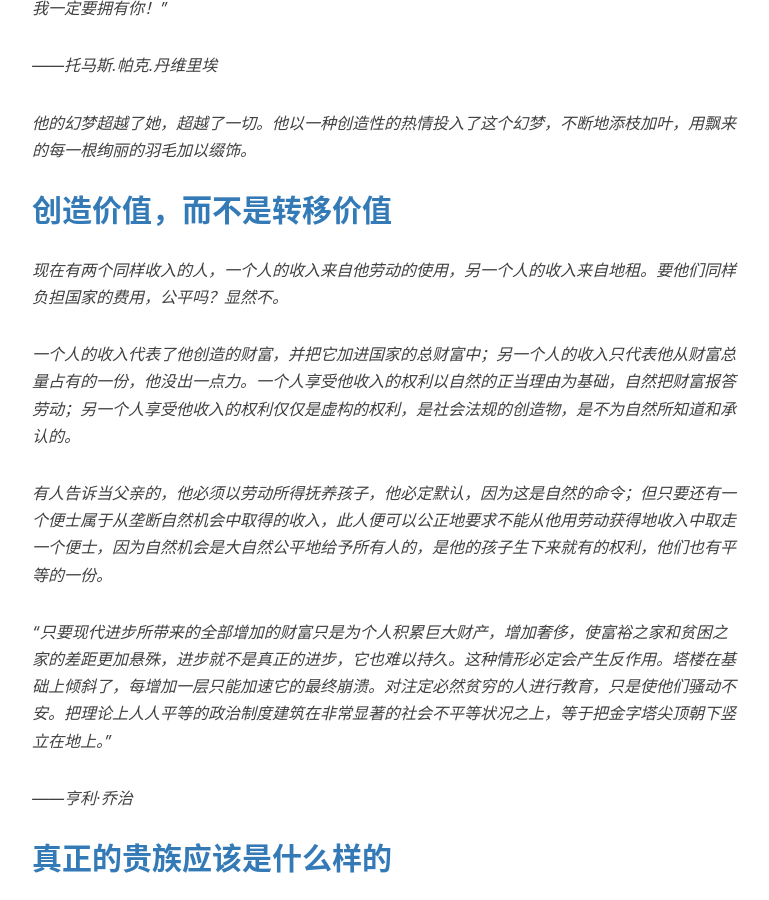
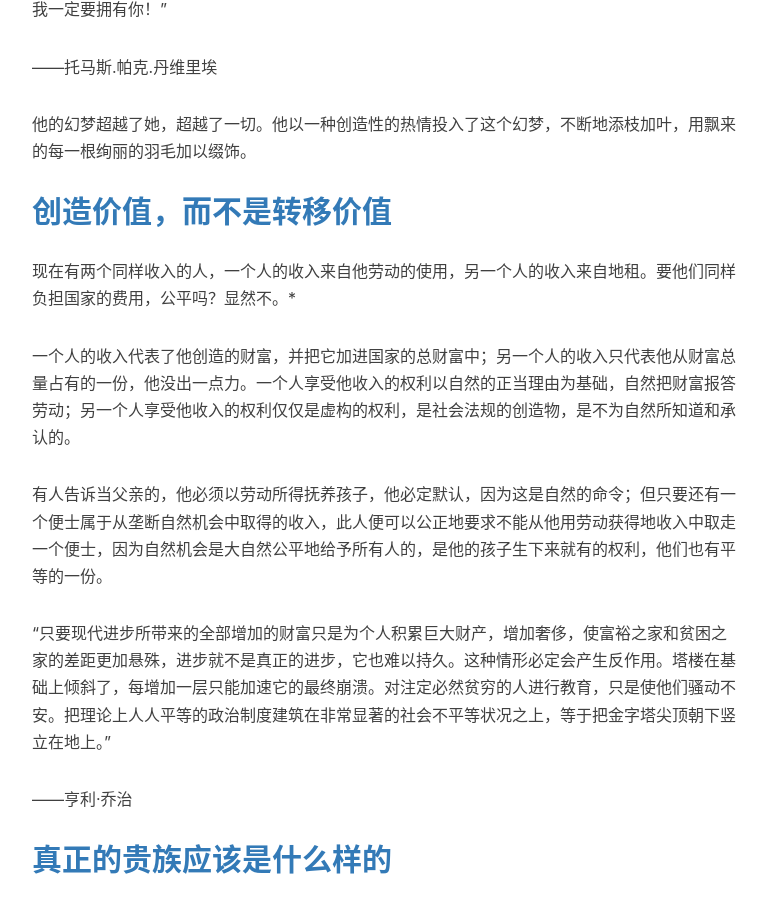
Before and after one commit to imfms/imfms.github.io, a Jekyll site: the page built from _posts/2019-02-27-front-of-road-readnote.md, in a window 1280 px wide and 900 px high, scrolled down 1516 px. Shown: the whole window, without its empty margins (233-1002 px from the left). Built offline with Jekyll 4.4.1, drawn with Linux system fonts in a browser that asks for light colours; nearby versions of some CDN libraries; comment, search, counter and statistics services are not loaded.

Commit message:
opt format

```diff
--- a/_posts/2019-02-27-front-of-road-readnote.md
+++ b/_posts/2019-02-27-front-of-road-readnote.md
@@ -10,7 +10,7 @@ tags:
 - think
 ---
 
-> *doc.imf.ms/timeflow/2018-13*
+*doc.imf.ms/timeflow/2018-13*
 
 > 《前方的路》作者提供有两种版本：在线版本和销售版本。在[作者的个人网站](http://www.ruanyifeng.com/road/index.html)中可以在线观看全文，我最初是买了一份kindle版本，不想每次都麻烦的翻到网站，后来发现在线版本文章居然比销售版本多一些，应该是是有一些版权相关的取舍或是后期的新编。
 
@@ -24,7 +24,7 @@ tags:
 [等待戈多](http://www.ruanyifeng.com/road/2004/2004-01-27-beckett.html)
 -----------------------------------------------------------------------
 
-*每个人都在等待戈多，等待好运降临和人生转机。它会到来吗？人生的悲哀就在于，大多数时候，命运其实早已注定，戈多不会来。你不得不徒劳地等下去，自己欺骗自己说，也许明天就会有改变发生，这样才能免于绝望。*
+每个人都在等待戈多，等待好运降临和人生转机。它会到来吗？人生的悲哀就在于，大多数时候，命运其实早已注定，戈多不会来。你不得不徒劳地等下去，自己欺骗自己说，也许明天就会有改变发生，这样才能免于绝望。
 
 
 
@@ -36,62 +36,59 @@ tags:
 [他爱的是自己的幻梦，她是那个幻梦的化身](http://www.ruanyifeng.com/road/2005/2005-04-01-gatsby.html)
 ----------------------------------------------------------------------------------------------------
 
-*红帽子，白帽子，蓝帽子*
+红帽子，白帽子，蓝帽子
 
-*然后换上金帽子，如果这样可以让她高兴；*
+然后换上金帽子，如果这样可以让她高兴；
 
-*如果你跳得很高，那就为她再跳一次，*
+如果你跳得很高，那就为她再跳一次，
 
-*直到她大声喊“亲爱的爱人，戴着金帽子、跳得高高的爱人，*
+直到她大声喊“亲爱的爱人，戴着金帽子、跳得高高的爱人，
 
-*我一定要拥有你！”*
+我一定要拥有你！”
 
-*——托马斯.帕克.丹维里埃*
+——托马斯.帕克.丹维里埃
 
-
-
-*他的幻梦超越了她，超越了一切。他以一种创造性的热情投入了这个幻梦，不断地添枝加叶，用飘来的每一根绚丽的羽毛加以缀饰。*
-
+他的幻梦超越了她，超越了一切。他以一种创造性的热情投入了这个幻梦，不断地添枝加叶，用飘来的每一根绚丽的羽毛加以缀饰。
 
 
 [创造价值，而不是转移价值](http://www.ruanyifeng.com/road/2005/2005-04-07-progress-and-poverty.html)
 ----------------------------------------------------------------------------------------------------
 
-*现在有两个同样收入的人，一个人的收入来自他劳动的使用，另一个人的收入来自地租。要他们同样负担国家的费用，公平吗？显然不。*
+现在有两个同样收入的人，一个人的收入来自他劳动的使用，另一个人的收入来自地租。要他们同样负担国家的费用，公平吗？显然不。*
 
-*一个人的收入代表了他创造的财富，并把它加进国家的总财富中；另一个人的收入只代表他从财富总量占有的一份，他没出一点力。一个人享受他收入的权利以自然的正当理由为基础，自然把财富报答劳动；另一个人享受他收入的权利仅仅是虚构的权利，是社会法规的创造物，是不为自然所知道和承认的。*
+一个人的收入代表了他创造的财富，并把它加进国家的总财富中；另一个人的收入只代表他从财富总量占有的一份，他没出一点力。一个人享受他收入的权利以自然的正当理由为基础，自然把财富报答劳动；另一个人享受他收入的权利仅仅是虚构的权利，是社会法规的创造物，是不为自然所知道和承认的。
 
-*有人告诉当父亲的，他必须以劳动所得抚养孩子，他必定默认，因为这是自然的命令；但只要还有一个便士属于从垄断自然机会中取得的收入，此人便可以公正地要求不能从他用劳动获得地收入中取走一个便士，因为自然机会是大自然公平地给予所有人的，是他的孩子生下来就有的权利，他们也有平等的一份。*
+有人告诉当父亲的，他必须以劳动所得抚养孩子，他必定默认，因为这是自然的命令；但只要还有一个便士属于从垄断自然机会中取得的收入，此人便可以公正地要求不能从他用劳动获得地收入中取走一个便士，因为自然机会是大自然公平地给予所有人的，是他的孩子生下来就有的权利，他们也有平等的一份。
 
-*“只要现代进步所带来的全部增加的财富只是为个人积累巨大财产，增加奢侈，使富裕之家和贫困之家的差距更加悬殊，进步就不是真正的进步，它也难以持久。这种情形必定会产生反作用。塔楼在基础上倾斜了，每增加一层只能加速它的最终崩溃。对注定必然贫穷的人进行教育，只是使他们骚动不安。把理论上人人平等的政治制度建筑在非常显著的社会不平等状况之上，等于把金字塔尖顶朝下竖立在地上。”*
+“只要现代进步所带来的全部增加的财富只是为个人积累巨大财产，增加奢侈，使富裕之家和贫困之家的差距更加悬殊，进步就不是真正的进步，它也难以持久。这种情形必定会产生反作用。塔楼在基础上倾斜了，每增加一层只能加速它的最终崩溃。对注定必然贫穷的人进行教育，只是使他们骚动不安。把理论上人人平等的政治制度建筑在非常显著的社会不平等状况之上，等于把金字塔尖顶朝下竖立在地上。”
 
-*——亨利·乔治*
+——亨利·乔治
 
 
 
 [真正的贵族应该是什么样的](http://www.ruanyifeng.com/road/2005/2005-07-18-edmund-burke.html)
 --------------------------------------------------------------------------------------------
 
-*在尊重人的地方成长；从出生开始，眼中就无低下和卑贱的事物；被教导自重；习惯于社会眼光的检视；及早留意公众意见；能够站在高处观望，对整个社会复杂多变的人事有更透彻的认识；有闲暇时间阅读、反思、交谈；不论身在何处，都能得到智者学者的重视和肯定；习惯于令下必从的军旅生活；被教导在追寻荣誉和责任时藐视危险；在有过必罚，极小的错误就会招致极度毁灭的环境中，培养出最高程度的警觉性、远见和审慎；能够被引导在行为上有所规范；要把自己当成是大众在重要议题上的典范；做上帝和世人之间的调停者；受雇为执法人员和司法人员，因此能最先造福世人；成为高等科学、文科和高等艺术的教授；成为富有的商人，而且可以从他们的成功当中得到敏锐的理解力，还能习得勤勉不息、井井有条和行为有常的美德；能培养仗义执言的习惯。*
+在尊重人的地方成长；从出生开始，眼中就无低下和卑贱的事物；被教导自重；习惯于社会眼光的检视；及早留意公众意见；能够站在高处观望，对整个社会复杂多变的人事有更透彻的认识；有闲暇时间阅读、反思、交谈；不论身在何处，都能得到智者学者的重视和肯定；习惯于令下必从的军旅生活；被教导在追寻荣誉和责任时藐视危险；在有过必罚，极小的错误就会招致极度毁灭的环境中，培养出最高程度的警觉性、远见和审慎；能够被引导在行为上有所规范；要把自己当成是大众在重要议题上的典范；做上帝和世人之间的调停者；受雇为执法人员和司法人员，因此能最先造福世人；成为高等科学、文科和高等艺术的教授；成为富有的商人，而且可以从他们的成功当中得到敏锐的理解力，还能习得勤勉不息、井井有条和行为有常的美德；能培养仗义执言的习惯。
 
-*——Edmund Burke*
+——Edmund Burke
 
 
 
 [高贵的人格](http://www.ruanyifeng.com/road/2005/2005-09-06-two-letters.html)
 -----------------------------------------------------------------------------
 
-*太太，我不知是不是像你所说的，你错看了我。我只知道我错看了你，吃了大亏。*
+太太，我不知是不是像你所说的，你错看了我。我只知道我错看了你，吃了大亏。
 
-*我以为你们是我的朋友。你也这么说，面上也做得仿佛真是我的朋友，而我爱你们还远过于我的生命。现在我知道这些都是假的，你对我的亲热完全是骗人：你利用我，把我当消遣，替你们弄弄音乐，----我是你们的仆人。哼，我可不是你们的仆人！也不是任何人的仆人！*
+我以为你们是我的朋友。你也这么说，面上也做得仿佛真是我的朋友，而我爱你们还远过于我的生命。现在我知道这些都是假的，你对我的亲热完全是骗人：你利用我，把我当消遣，替你们弄弄音乐，----我是你们的仆人。哼，我可不是你们的仆人！也不是任何人的仆人！
 
-*你那么无情的要我知道，我没有权利爱你的女儿。可是我的心要爱什么人，世界上无论什么也阻止不了；即使我没有你的门第，我可是和你一样高贵。唯有心才能使人高贵：我尽管不是一个伯爵，我的品德也许超过多少伯爵的品德。当差的也罢，伯爵也罢，只要侮辱了我，我都瞧不起他。所有那些自命高贵而没有高贵的心灵的人，我都看做象块污泥。*
+你那么无情的要我知道，我没有权利爱你的女儿。可是我的心要爱什么人，世界上无论什么也阻止不了；即使我没有你的门第，我可是和你一样高贵。唯有心才能使人高贵：我尽管不是一个伯爵，我的品德也许超过多少伯爵的品德。当差的也罢，伯爵也罢，只要侮辱了我，我都瞧不起他。所有那些自命高贵而没有高贵的心灵的人，我都看做象块污泥。
 
-*再会吧！你看错了我，欺骗了我。我瞧不起你。*
+再会吧！你看错了我，欺骗了我。我瞧不起你。
 
-*我是不管你怎么样，始终爱着弥娜小姐爱到死的人。----（因为她是我的，什么都不能把她从我心里夺去的。）*
+我是不管你怎么样，始终爱着弥娜小姐爱到死的人。----（因为她是我的，什么都不能把她从我心里夺去的。）
 
-*——罗曼·罗兰的小说《约翰.克里斯朵夫》*
+——罗曼·罗兰的小说《约翰.克里斯朵夫》
 
 
 
@@ -100,21 +97,21 @@ tags:
 [真正的绝望是很难的](http://www.ruanyifeng.com/road/2006/2006-04-17-void.html)
 ------------------------------------------------------------------------------
 
-*阳光在树林中静静的倾泻，诱惑着你说放弃。可是不能，期待似乎是人与生俱来的天性，哪怕是虚无的，心灵也会不由自主的向它投靠，真正的绝望其实是很难的。*
+阳光在树林中静静的倾泻，诱惑着你说放弃。可是不能，期待似乎是人与生俱来的天性，哪怕是虚无的，心灵也会不由自主的向它投靠，真正的绝望其实是很难的。
 
 
 
 [道成肉身](http://www.ruanyifeng.com/road/2006/2006-05-17-word-was-made-flesh.html)
 -----------------------------------------------------------------------------------
 
-*如果生命中没有想法，没有自己的话语，那么你的肉身跟动物、跟其他的芸芸众生，又有什么区别呢？你之所以成为你，并不只是因为一具肉身，而是因为那些包含在你内心、等待你说出的那些话语。*
+如果生命中没有想法，没有自己的话语，那么你的肉身跟动物、跟其他的芸芸众生，又有什么区别呢？你之所以成为你，并不只是因为一具肉身，而是因为那些包含在你内心、等待你说出的那些话语。
 
 
 
 [真正的选择到来之前，每个人的内心其实早就做出了选择](http://www.ruanyifeng.com/road/2006/2006-07-29-matrix.html)
 ----------------------------------------------------------------------------------------------------------------
 
-*我想，生活就是一个引导者。所有的日子不会告诉你对和错，就是帮你找到方向。真正的选择到来之前，每个人的内心其实早就做出了选择。每天的生活只是一个过程，让你明白怎么到今天这一步的。*
+我想，生活就是一个引导者。所有的日子不会告诉你对和错，就是帮你找到方向。真正的选择到来之前，每个人的内心其实早就做出了选择。每天的生活只是一个过程，让你明白怎么到今天这一步的。
 
 
 
@@ -147,50 +144,49 @@ tags:
 [这鸡蛋真难吃](http://www.ruanyifeng.com/road/2008/2008-07-26-egg.html)
 -----------------------------------------------------------------------
 
-*A：这鸡蛋真难吃。*
+A：这鸡蛋真难吃。
 
-*B：隔壁家那鸭蛋更难吃，你咋不说呢？*
+B：隔壁家那鸭蛋更难吃，你咋不说呢？
 
-*A：这鸡蛋真难吃。*
+A：这鸡蛋真难吃。
 
-*B：有本事你下个好吃的蛋来。*
+B：有本事你下个好吃的蛋来。
 
-*A：这鸡蛋真难吃。*
+A：这鸡蛋真难吃。
 
-*B：下蛋的是一只勤劳勇敢善良正直的鸡。*
+B：下蛋的是一只勤劳勇敢善良正直的鸡。
 
-*A：这鸡蛋真难吃。*
+A：这鸡蛋真难吃。
 
-*B：比前年的蛋已经进步很多了。*
+B：比前年的蛋已经进步很多了。
 
-*A：这鸡蛋真难吃。*
+A：这鸡蛋真难吃。
 
-*B：你就是吃这鸡蛋长大的，你有什么权力说这蛋不好吃？*
+B：你就是吃这鸡蛋长大的，你有什么权力说这蛋不好吃？
 
-*A：这鸡蛋真难吃。*
+A：这鸡蛋真难吃。
 
-*B：你这么说是什么居心什么目的？*
+B：你这么说是什么居心什么目的？
 
-*A：这鸡蛋真难吃。*
+A：这鸡蛋真难吃。
 
-*B：嫌难吃就别吃，滚去吃隔壁的鸭蛋吧。*
+B：嫌难吃就别吃，滚去吃隔壁的鸭蛋吧。
 
-*A：这鸡蛋真难吃。*
+A：这鸡蛋真难吃。
 
-*B：隔壁的鸡给了你多少钱?*
+B：隔壁的鸡给了你多少钱?
 
-*A：这鸡蛋真难吃。*
+A：这鸡蛋真难吃。
 
-*B：再难吃也是自己家的鸡下的蛋，凭这个就不能说难吃。*
-
+B：再难吃也是自己家的鸡下的蛋，凭这个就不能说难吃。
 
 
 [乐观主义者](http://www.ruanyifeng.com/road/2008/2008-09-22-lu-xun.html)
 ------------------------------------------------------------------------
 
-*我要同等地既谴责那些下定决心赞美人类的人，也谴责那些下定决心谴责人类的人，还要谴责那些下定决心自寻其乐的人；我只能赞许那些一面哭泣一面追求着的人。*
+我要同等地既谴责那些下定决心赞美人类的人，也谴责那些下定决心谴责人类的人，还要谴责那些下定决心自寻其乐的人；我只能赞许那些一面哭泣一面追求着的人。
 
-*——帕斯卡-《思想录》*
+——帕斯卡-《思想录》
 
 
 
@@ -214,30 +210,30 @@ tags:
 [高压政策是有效的](http://www.ruanyifeng.com/road/2010/2010-01-27-getting-old.html)
 -----------------------------------------------------------------------------------
 
-*在长期中，高压政策真的是无效的吗?不，它是有效的，不仅短期有效，而且长期也有效。因为人不是水，水会越积越多，但人不会，人只会变老变死。所以，如果你把矛盾压制下去，等到那些家伙老了死了，抗争不动了，矛盾就自然不存在了！*
+在长期中，高压政策真的是无效的吗?不，它是有效的，不仅短期有效，而且长期也有效。因为人不是水，水会越积越多，但人不会，人只会变老变死。所以，如果你把矛盾压制下去，等到那些家伙老了死了，抗争不动了，矛盾就自然不存在了！
 
 
 
 [保持愚蠢](http://www.ruanyifeng.com/road/2010/2010-07-02-stay-foolish.html)
 ----------------------------------------------------------------------------
 
-*大多数人太关注自己的形象，觉得显露无知是很丢人的事情，所以他们宁愿假装懂得，也不愿开口询问。他们一心想让别人看到，自己干得多么漂亮，但是又不肯接受丑陋的结果，所以到头来一事无成。*
+大多数人太关注自己的形象，觉得显露无知是很丢人的事情，所以他们宁愿假装懂得，也不愿开口询问。他们一心想让别人看到，自己干得多么漂亮，但是又不肯接受丑陋的结果，所以到头来一事无成。
 
-*只有你承认自己的落后，才能破除这种自我麻痹。因为不管你做出了什么结果，都代表了你的进步。*
+只有你承认自己的落后，才能破除这种自我麻痹。因为不管你做出了什么结果，都代表了你的进步。
 
 
 
 [读书需要技能](http://www.ruanyifeng.com/road/2011/2011-04-27-zhan-hongzhi.html)
 --------------------------------------------------------------------------------
 
-*读书需要技能。会游泳的人，把他丢到水里去，玩水戏波逐浪，非常快乐，他会跟你说：人生至乐莫过于游泳；把一个不会游泳的人丢到海里去，绝对不会是他的人生至乐。所以这个至乐，显然是握有技能的人才能拥有的事。所有活动皆是如此，得先过掌握技能的一关，然后乐随之至。*
+读书需要技能。会游泳的人，把他丢到水里去，玩水戏波逐浪，非常快乐，他会跟你说：人生至乐莫过于游泳；把一个不会游泳的人丢到海里去，绝对不会是他的人生至乐。所以这个至乐，显然是握有技能的人才能拥有的事。所有活动皆是如此，得先过掌握技能的一关，然后乐随之至。
 
 
 
 [一生只有900个月](http://www.ruanyifeng.com/road/2011/2011-05-09-900-months.html)
 ---------------------------------------------------------------------------------
 
-*你可以画一个30x30的表格，一张A4纸就够了。每过一个月，就在一个格子里打钩。你全部的人生就在这张纸上。*
+你可以画一个30x30的表格，一张A4纸就够了。每过一个月，就在一个格子里打钩。你全部的人生就在这张纸上。
 
 
 
```
